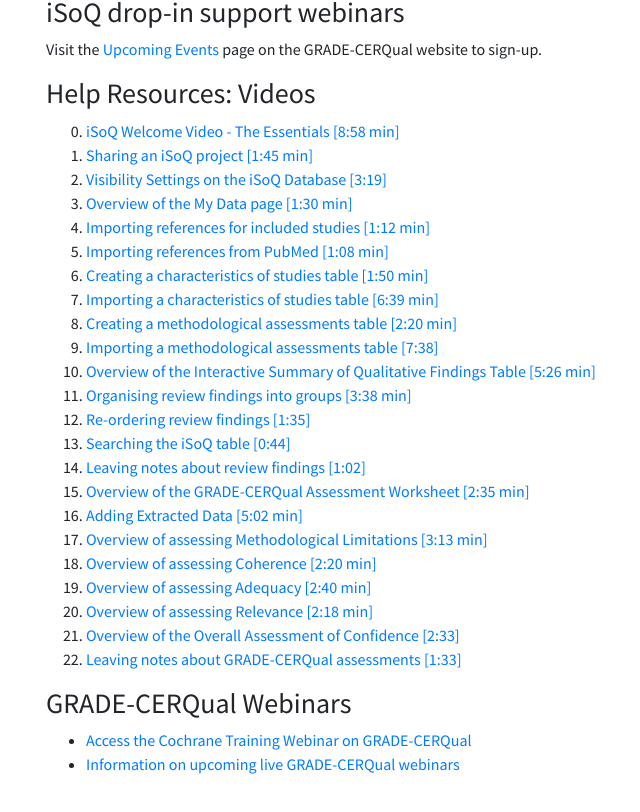
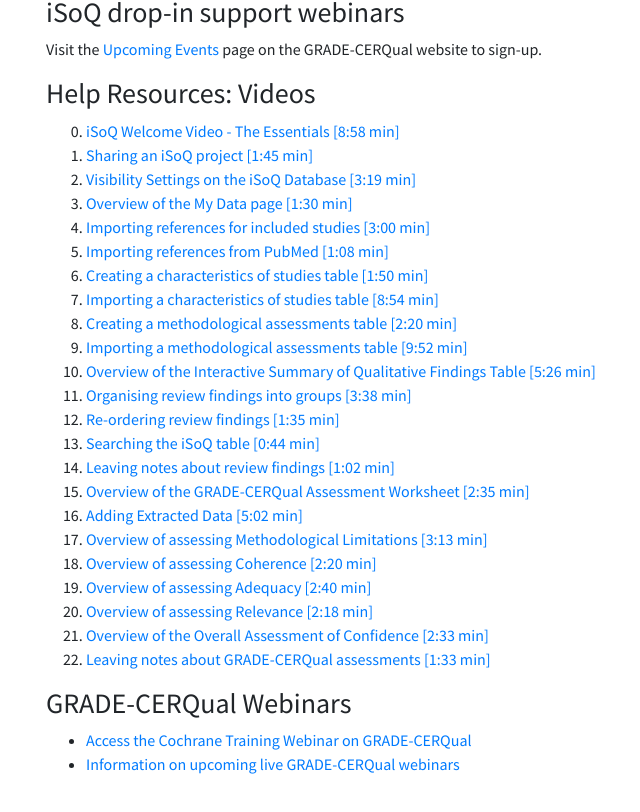
Before and after one commit to epistemonikos/isoq, a Vue app: page /help in a window 1280 px wide. Shown: the part 464-1276 px from the top of the page, without its empty margins (39-679 px from the left). Built offline with nearby package versions, Linux system fonts and the light colour scheme; no server answers.

Commit message:
time fixed

```diff
--- a/src/components/Help.vue
+++ b/src/components/Help.vue
@@ -19,27 +19,27 @@
       <ol start="0">
         <li><a href="https://vimeo.com/505239646" target="_blank">iSoQ Welcome Video - The Essentials [8:58 min]</a></li>
         <li><a href="https://vimeo.com/449741356" target="_blank">Sharing an iSoQ project [1:45 min]</a></li>
-        <li><a href="https://vimeo.com/504176899" target="_blank">Visibility Settings on the iSoQ Database [3:19]</a></li>
+        <li><a href="https://vimeo.com/504176899" target="_blank">Visibility Settings on the iSoQ Database [3:19 min]</a></li>
         <li><a href="https://vimeo.com/449265292" target="_blank">Overview of the My Data page [1:30 min]</a></li>
-        <li><a href="https://vimeo.com/449247762" target="_blank">Importing references for included studies [1:12 min]</a></li>
+        <li><a href="https://vimeo.com/449247762" target="_blank">Importing references for included studies [3:00 min]</a></li>
         <li><a href="https://vimeo.com/449248998" target="_blank">Importing references from PubMed [1:08 min]</a></li>
         <li><a href="https://vimeo.com/449742512" target="_blank">Creating a characteristics of studies table [1:50 min]</a></li>
-        <li><a href="https://vimeo.com/450046545" target="_blank">Importing a characteristics of studies table [6:39 min]</a></li>
+        <li><a href="https://vimeo.com/450046545" target="_blank">Importing a characteristics of studies table [8:54 min]</a></li>
         <li><a href="https://vimeo.com/449764545" target="_blank">Creating a methodological assessments table [2:20 min]</a></li>
-        <li><a href="https://vimeo.com/451099168" target="_blank">Importing a methodological assessments table [7:38]</a></li>
+        <li><a href="https://vimeo.com/451099168" target="_blank">Importing a methodological assessments table [9:52 min]</a></li>
         <li><a href="https://vimeo.com/449743080" target="_blank">Overview of the Interactive Summary of Qualitative Findings Table [5:26 min]</a></li>
         <li><a href="https://vimeo.com/451100564" target="_blank">Organising review findings into groups [3:38 min]</a></li>
-        <li><a href="https://vimeo.com/462176102" target="_blank">Re-ordering review findings [1:35]</a></li>
-        <li><a href="https://vimeo.com/462176356" target="_blank">Searching the iSoQ table [0:44]</a></li>
-        <li><a href="https://vimeo.com/462176506" target="_blank">Leaving notes about review findings [1:02]</a></li>
+        <li><a href="https://vimeo.com/462176102" target="_blank">Re-ordering review findings [1:35 min]</a></li>
+        <li><a href="https://vimeo.com/462176356" target="_blank">Searching the iSoQ table [0:44 min]</a></li>
+        <li><a href="https://vimeo.com/462176506" target="_blank">Leaving notes about review findings [1:02 min]</a></li>
         <li><a href="https://vimeo.com/451100482" target="_blank">Overview of the GRADE-CERQual Assessment Worksheet [2:35 min]</a></li>
         <li><a href="https://vimeo.com/450836795" target="_blank">Adding Extracted Data [5:02 min]</a></li>
         <li><a href="https://vimeo.com/450835272" target="_blank">Overview of assessing Methodological Limitations [3:13 min]</a></li>
         <li><a href="https://vimeo.com/450835237" target="_blank">Overview of assessing Coherence [2:20 min]</a></li>
         <li><a href="https://vimeo.com/450835188" target="_blank">Overview of assessing Adequacy [2:40 min]</a></li>
         <li><a href="https://vimeo.com/450835406" target="_blank">Overview of assessing Relevance [2:18 min]</a></li>
-        <li><a href="https://vimeo.com/450835499" target="_blank">Overview of the Overall Assessment of Confidence [2:33]</a></li>
-        <li><a href="https://vimeo.com/462180668" target="_blank">Leaving notes about GRADE-CERQual assessments [1:33]</a></li>
+        <li><a href="https://vimeo.com/450835499" target="_blank">Overview of the Overall Assessment of Confidence [2:33 min]</a></li>
+        <li><a href="https://vimeo.com/462180668" target="_blank">Leaving notes about GRADE-CERQual assessments [1:33 min]</a></li>
       </ol>
 
       <h3>GRADE-CERQual Webinars</h3>
```
